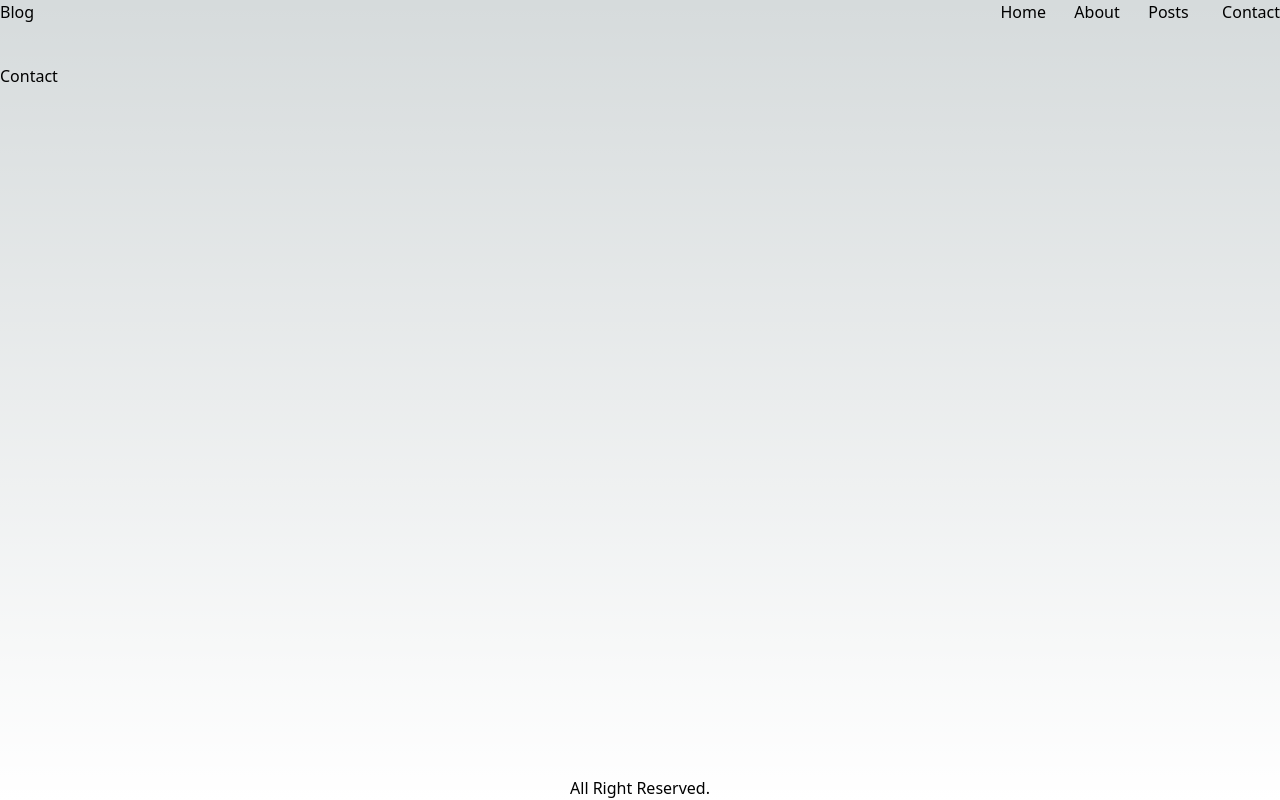
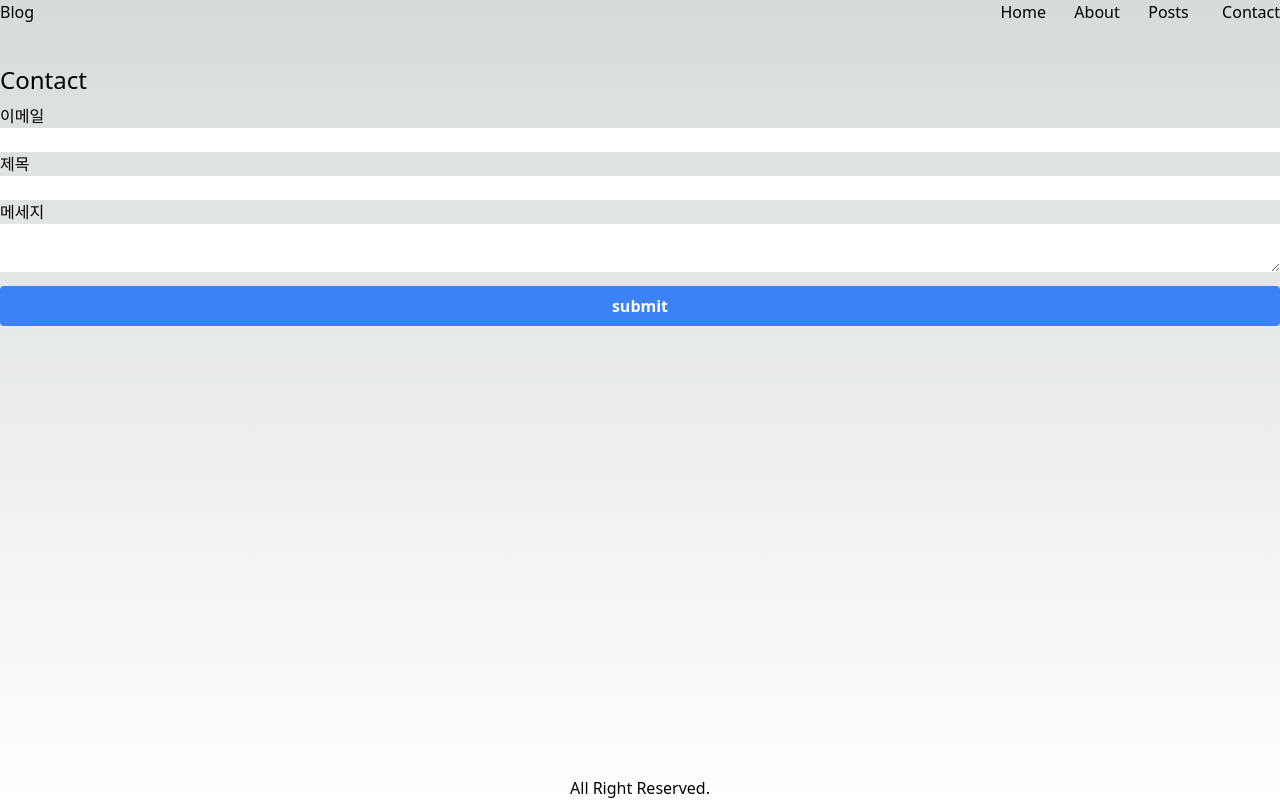
Before and after one commit to viyagil/next-blog, a Next.js app: page /contact in a window 1280 px wide. Built offline with nearby package versions, Linux system fonts and the light colour scheme.

Commit message:
메일 전송 기능 추가

```diff
--- a/package.json
+++ b/package.json
@@ -38,5 +38,8 @@
     "tailwindcss": "3.3.2",
     "typescript": "5.1.3",
     "yup": "^1.2.0"
+  },
+  "devDependencies": {
+    "@types/nodemailer": "^6.4.8"
   }
 }
--- /dev/null
+++ b/src/app/api/contact/route.ts
@@ -0,0 +1,29 @@
+import { NextResponse } from 'next/server'
+import nodemailer from 'nodemailer'
+export async function POST(request: Request) {
+  const { email, title, message } = await request.json()
+
+  const transporter = nodemailer.createTransport({
+    host: 'smtp.gmail.com',
+    port: 465,
+    secure: true,
+    auth: {
+      user: 'viyagil@gmail.com',
+      pass: 'lthgllvilnxdkjfu',
+    },
+  })
+  try {
+    await transporter.sendMail({
+      from: email,
+      to: 'viyagil@gmail.com',
+      subject: title,
+      text: message,
+    })
+
+    alert('메일이 전송되었습니다.')
+  } catch (err) {
+    console.log(err)
+  }
+
+  return NextResponse.json({ email, title, message })
+}
--- a/src/app/contact/page.tsx
+++ b/src/app/contact/page.tsx
@@ -1,3 +1,46 @@
+'use client'
+
 export default function ContactPage() {
-  return <h1>Contact</h1>
+  const handleSubmit = (e: React.SyntheticEvent) => {
+    e.preventDefault()
+    const target = e.target as typeof e.target & {
+      email: { value: string }
+      title: { value: string }
+      message: { value: string }
+    }
+
+    fetch('/api/contact', {
+      method: 'POST',
+      headers: {
+        'Content-Type': 'application/json',
+        Accept: 'application/json',
+      },
+      body: JSON.stringify({ email: target.email.value, title: target.title.value, message: target.message.value }),
+    }).then((res) => {
+      console.log(res)
+    })
+  }
+
+  return (
+    <>
+      <h1 className="text-2xl mb-2">Contact</h1>
+      <form onSubmit={handleSubmit}>
+        <p>
+          <label htmlFor="email">이메일</label>
+        </p>
+        <input type="email" name="email" id="email" className="w-full text-gray-700" required />
+        <p>
+          <label htmlFor="title">제목</label>
+        </p>
+        <input type="text" name="title" id="title" className="w-full text-gray-700" required />
+        <p>
+          <label htmlFor="message">메세지</label>
+        </p>
+        <textarea name="message" id="message" className="w-full text-gray-700" required />
+        <button type="submit" className="bg-blue-500 hover:bg-blue-700 text-white font-bold py-2 px-4 rounded w-full mt-2">
+          submit
+        </button>
+      </form>
+    </>
+  )
 }
```
Also changed, not shown: 1 other file (tests, documents, lock files or other folders).
